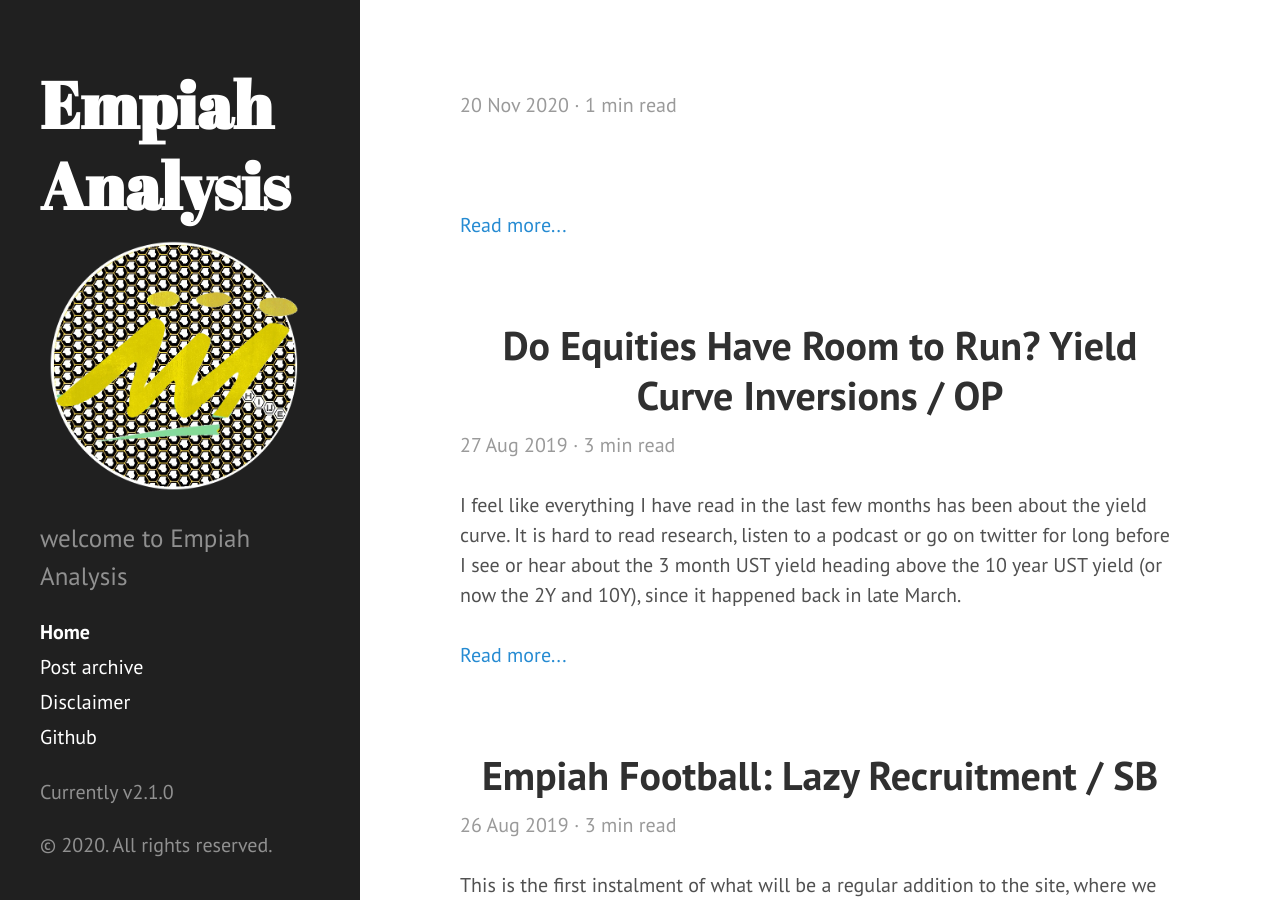
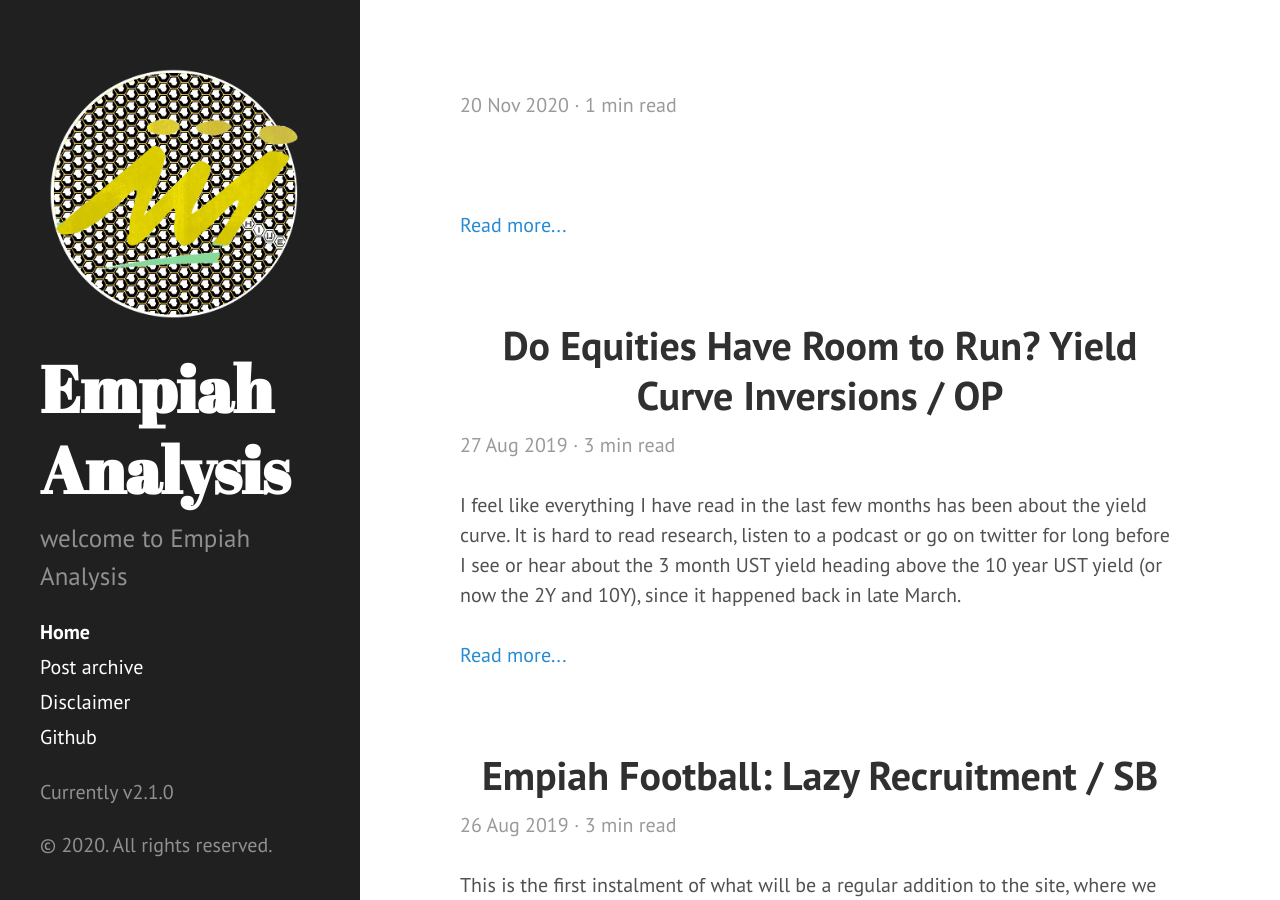
Before and after one commit to Empiah/empiah.github.io, a Jekyll site: the page built from index.html, in a window 1280 px wide and 900 px high. Built offline with Jekyll 4.4.1, drawn with Linux system fonts in a browser that asks for light colours; the list of posts is cut into pages by our own code.

Commit message:
update sidebar html for image

```diff
--- a/_includes/sidebar.html
+++ b/_includes/sidebar.html
@@ -3,10 +3,10 @@
     <div class="sidebar-about">
       <h1>
         <a href="{{ site.url }}">
+        <img src="{{ site.baseurl }}public/profile_picture.png" alt="hi" class="inline"/>
           {{ site.title }}
         </a>
       </h1>
-      <img src='{{"/public/profile_picture.png" | absolute_url}}'>
       <p class="lead">{{ site.description }}</p>
     </div>
 
```
